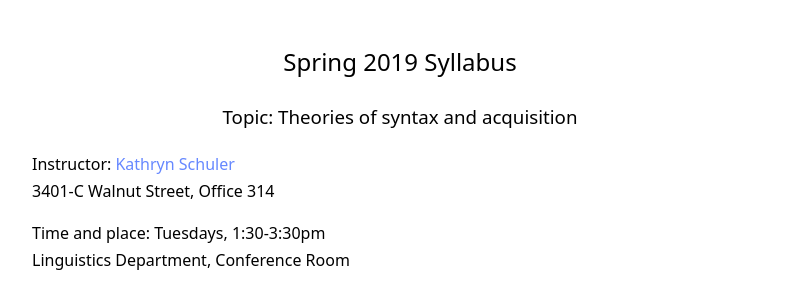
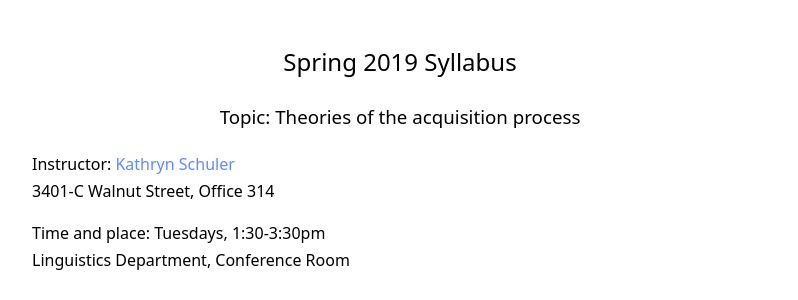
Before and after one commit to kschuler/ling001, a Jekyll site: the page built from index.md, in a window 1280 px wide and 900 px high. Shown: the part 161-461 px from the top of the window, without its empty margins (240-1038 px from the left). Built offline with Jekyll 4.4.1, drawn with Linux system fonts in a browser that asks for light colours; part of the change alters nothing that is shown.

Commit message:
index.md updated from https://stackedit.io/

```diff
--- a/index.md
+++ b/index.md
@@ -4,7 +4,7 @@ title: Spring 2019
 ---
 
 <h2 align="center">Spring 2019 Syllabus</h2>
-<h3 align="center">Topic: Theories of syntax and acquisition</h3>
+<h3 align="center">Topic: Theories of the acquisition process</h3>
 
 **Instructor**: [Kathryn Schuler](http://www.kathrynschuler.com)
 3401-C Walnut Street, Office 314
@@ -74,7 +74,7 @@ Date | Topic | Readings & **Deadlines**
 
 
 <!--stackedit_data:
-eyJoaXN0b3J5IjpbMTQyMzM3OTc0LC0xNDUxNzg1MjksLTI0Mj
-U2MzYxMywtMTM4Nzc0NTk5LC00MDY4Mzk5NzUsLTIwMjMzMzUw
-NDldfQ==
+eyJoaXN0b3J5IjpbLTE0NTE3ODUyOSwxNDIzMzc5NzQsLTE0NT
+E3ODUyOSwtMjQyNTYzNjEzLC0xMzg3NzQ1OTksLTQwNjgzOTk3
+NSwtMjAyMzMzNTA0OV19
 -->
```
